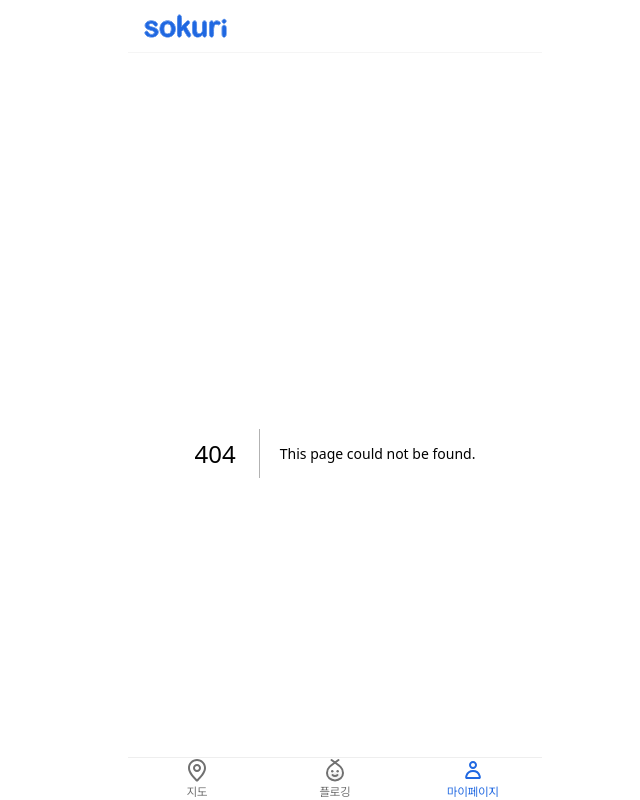
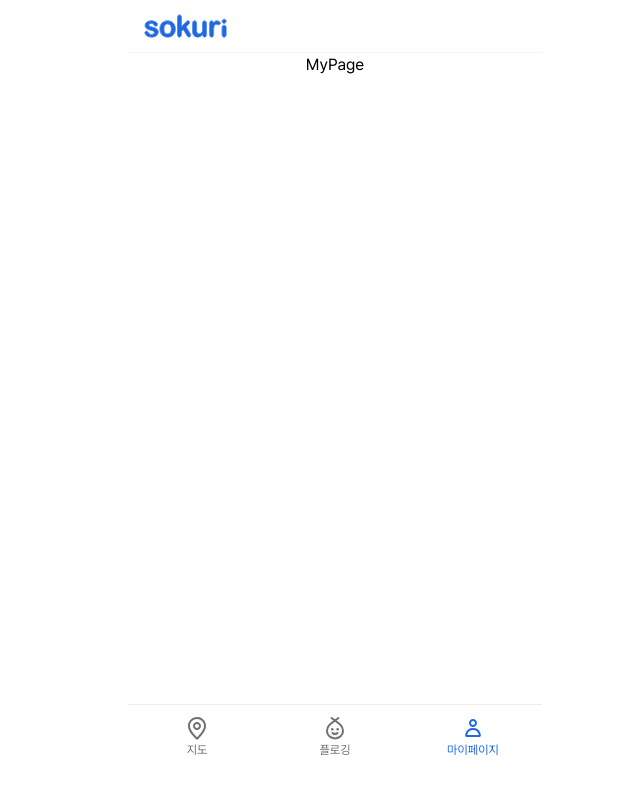
Before and after one commit to kimava/sokuri, a Next.js app: page /mypage in a window 1280 px wide. Before the commit this address had no page. Shown: the whole page, without its empty margins (305-945 px from the left). Built offline with nearby package versions, Linux system fonts and the light colour scheme.

Commit message:
:construction:Add each pages for GNB to route

```diff
--- /dev/null
+++ b/src/app/map/page.tsx
@@ -0,0 +1,5 @@
+import React from 'react';
+
+export default function MapPage() {
+  return <div>map</div>;
+}
--- /dev/null
+++ b/src/app/mypage/page.tsx
@@ -0,0 +1,5 @@
+import React from 'react';
+
+export default function MyPage() {
+  return <div>MyPage</div>;
+}
--- /dev/null
+++ b/src/app/plogging/page.tsx
@@ -0,0 +1,10 @@
+import EventPots from '@/components/EventPots';
+import React from 'react';
+
+export default function PloggingPage() {
+  return (
+    <>
+      <EventPots />
+    </>
+  );
+}
```
